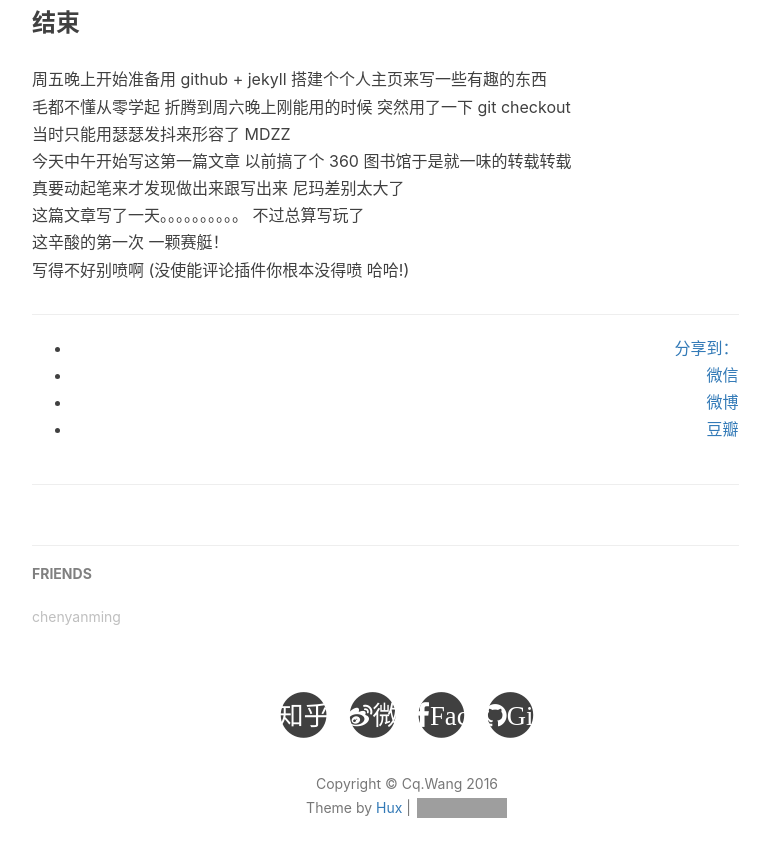
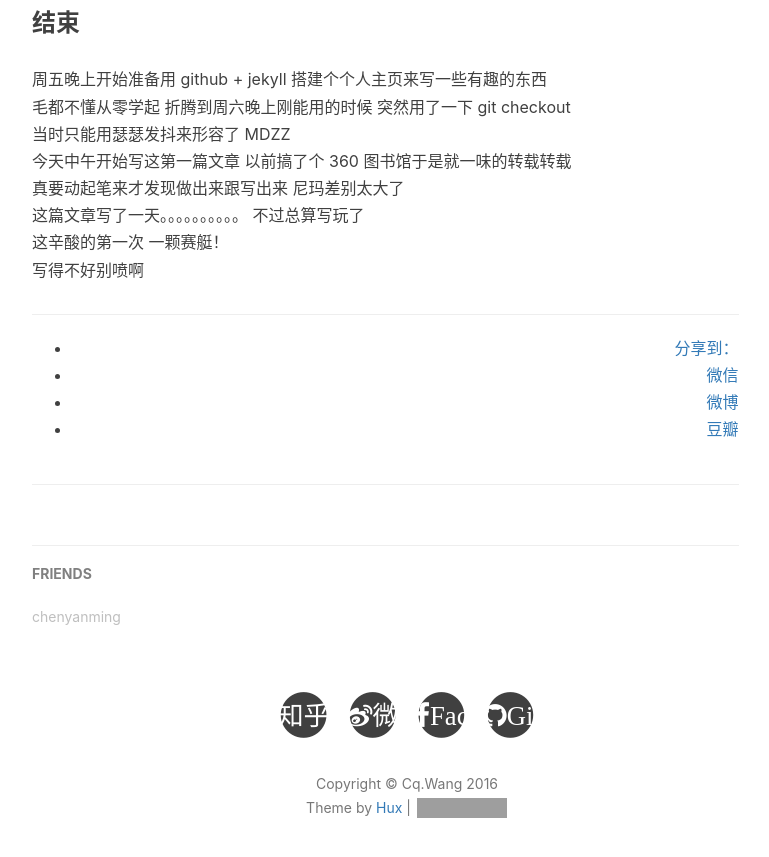
Before and after one commit to wcq062821/wcq062821.github.io, a Jekyll site: the page built from _posts/2015-05-11-neteasemusic.markdown, in a window 1280 px wide and 900 px high, scrolled down 10792 px. Shown: the top 857 px of the window, without its empty margins (233-1002 px from the left). Built offline with Jekyll 4.4.1, drawn with Linux system fonts in a browser that asks for light colours; nearby versions of some CDN libraries; comment, search, counter and statistics services are not loaded; grey boxes are pictures that could not be loaded.

Commit message:
add duoshuo

```diff
--- a/_posts/2015-05-11-neteasemusic.markdown
+++ b/_posts/2015-05-11-neteasemusic.markdown
@@ -326,4 +326,4 @@ Documents已经出现了 上面提到的所有文件都在这个文件夹里找
 真要动起笔来才发现做出来跟写出来 尼玛差别太大了
 这篇文章写了一天。。。。。。。。。。 不过总算写玩了
 这辛酸的第一次 一颗赛艇！
-写得不好别喷啊 (没使能评论插件你根本没得喷 哈哈!)
+写得不好别喷啊
```
Also changed, not shown: 1 other file.
